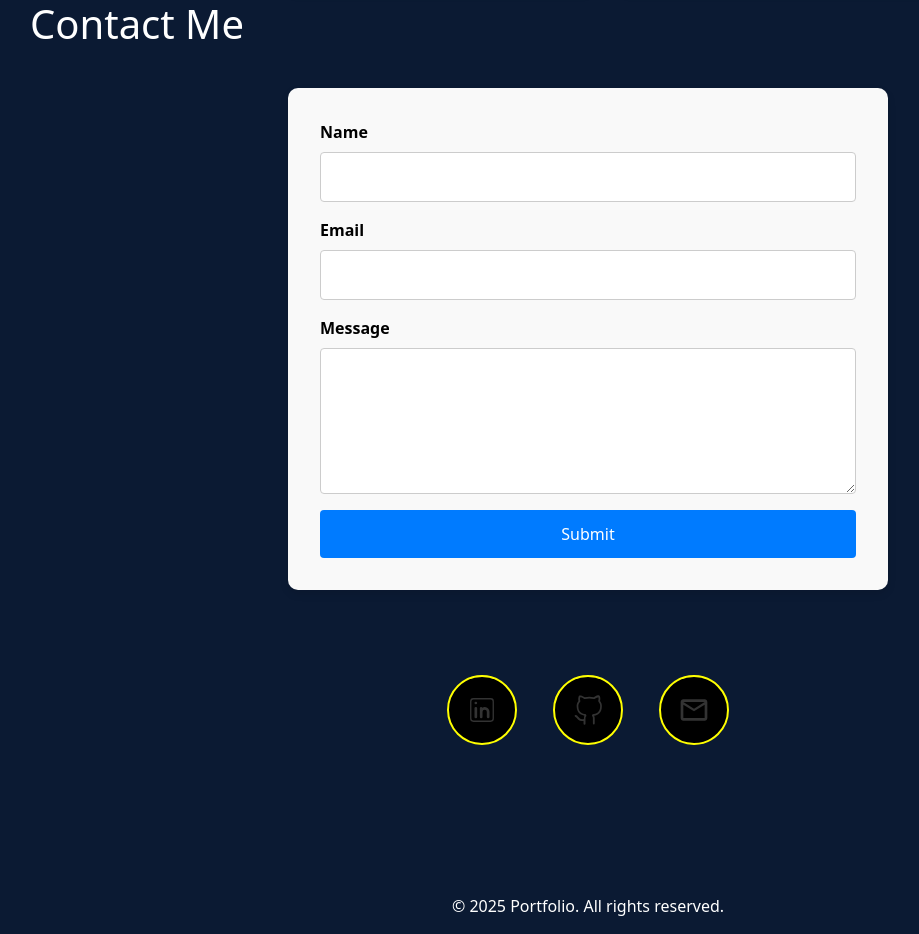
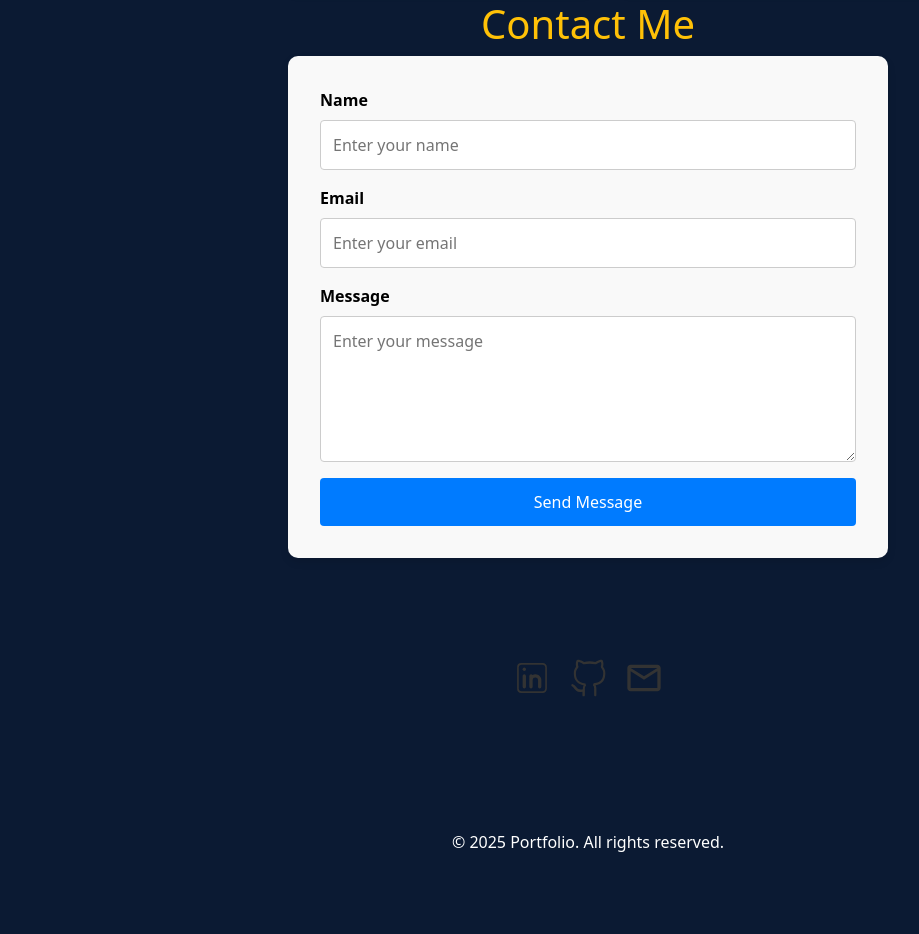
Before and after one commit to avinashkurhe/React_portfolio, a React (Create React App) app: page / in a window 1280 px wide. Shown: the part 3640-4574 px from the top of the page, without its empty margins (52-971 px from the left). After the commit the page ends 4510 px from the top, so only its background shows below. Built offline with nearby package versions, Linux system fonts and the light colour scheme.

Commit message:
Update Contact.js

```diff
--- a/src/componants/Contact.js
+++ b/src/componants/Contact.js
@@ -5,36 +5,46 @@ import { MdOutlineEmail } from "react-icons/md";
 
 function Contact() {
   return (
-    <>
-    <h1>Contact Me</h1>
+    <section className="contact-section" id="contact">
+      <h1 className="text-center text-warning">Contact Me</h1>
 
-    <div className='container contact' id='contact'>
+      <div className="container contact-container">
+        {/* Contact Form */}
+        <div className="contact-form">
+          <form>
+            <div className="form-group">
+              <label htmlFor="name">Name</label>
+              <input type="text" id="name" name="name" placeholder="Enter your name" required />
+            </div>
 
-      <div className='contact-form'>
-        <form>
-          <div className='form-group'>
-            <label htmlFor='name'>Name</label>
-            <input type='text' id='name' name='name' required />
-          </div>
-          <div className='form-group'>
-            <label htmlFor='email'>Email</label>
-            <input type='email' id='email' name='email' required />
-          </div>
-          <div className='form-group'>
-            <label htmlFor='message'>Message</label>
-            <textarea id='message' name='message' rows='5' required></textarea>
-          </div>
-          <button type='submit'>Submit</button>
-        </form>
+            <div className="form-group">
+              <label htmlFor="email">Email</label>
+              <input type="email" id="email" name="email" placeholder="Enter your email" required />
+            </div>
+
+            <div className="form-group">
+              <label htmlFor="message">Message</label>
+              <textarea id="message" name="message" rows="5" placeholder="Enter your message" required></textarea>
+            </div>
+
+            <button type="submit" className="submit-btn">Send Message</button>
+          </form>
+        </div>
+
+        {/* Social Links */}
+        <div className="contact-icons">
+          <a href="https://www.linkedin.com/in/avinashkurhe2002" target="_blank" rel="noopener noreferrer" className="icon-item">
+            <CiLinkedin className="icons" />
+          </a>
+          <a href="https://github.com/avinashkurhe" target="_blank" rel="noopener noreferrer" className="icon-item">
+            <VscGithubAlt className="icons" />
+          </a>
+          <a href="mailto:kurheavinash2019@gmail.com" target="_blank" rel="noopener noreferrer" className="icon-item">
+            <MdOutlineEmail className="icons" />
+          </a>
+        </div>
       </div>
-      <div className='contact-icons'>
-        <a href='https://www.linkedin.com/in/avinashkurhe2002' target='_blank' rel='noopener noreferrer' className='item'><CiLinkedin className='icons' /></a>
-        <a href='https://github.com/avinashkurhe' target='_blank' rel='noopener noreferrer' className='item'><VscGithubAlt className='icons' /></a>
-        <a href="mailto:kurheavinash2019@gmail.com" target='_blank' rel='noopener noreferrer' className='item'><MdOutlineEmail className='icons' /></a>
-      </div>
-
-    </div>
-    </>
+    </section>
   );
 }
 
```
